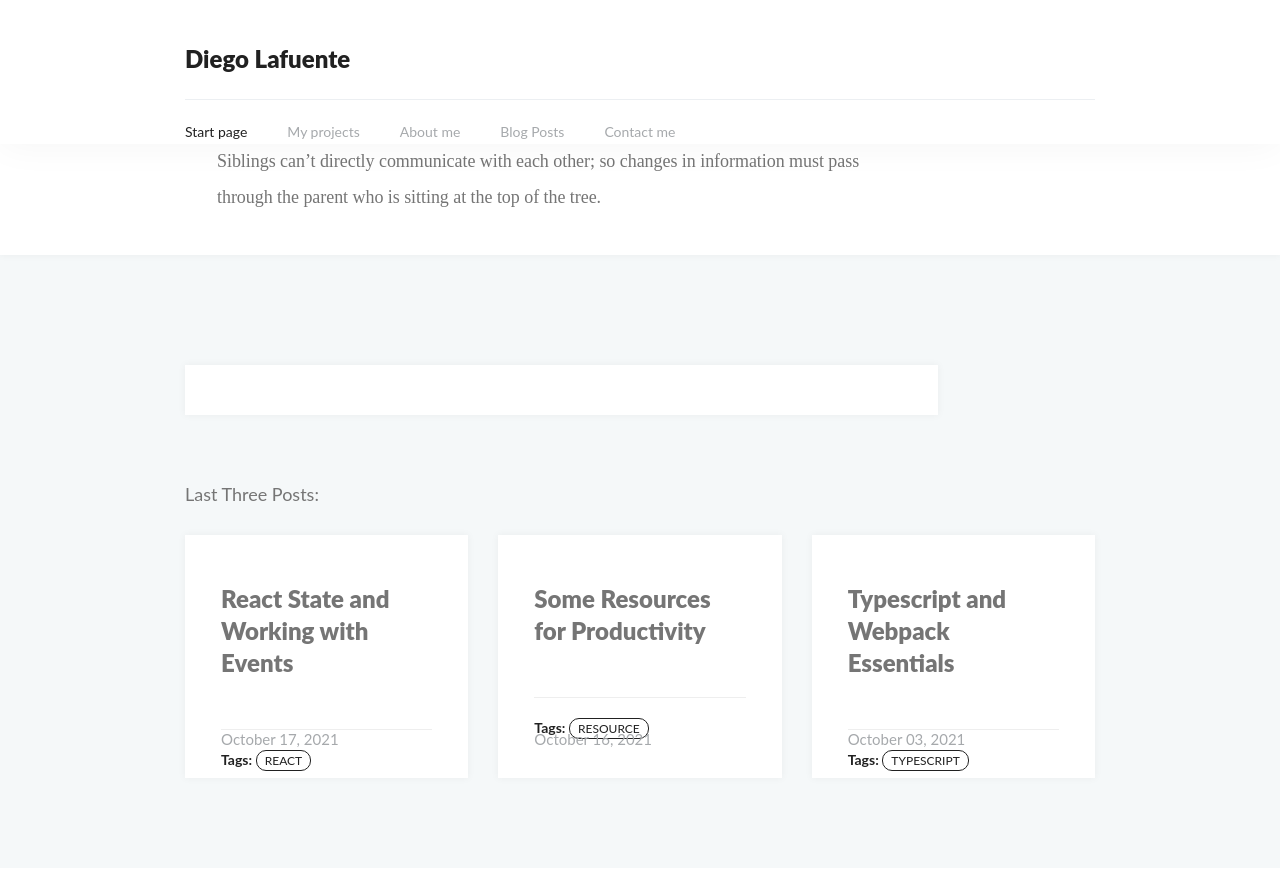
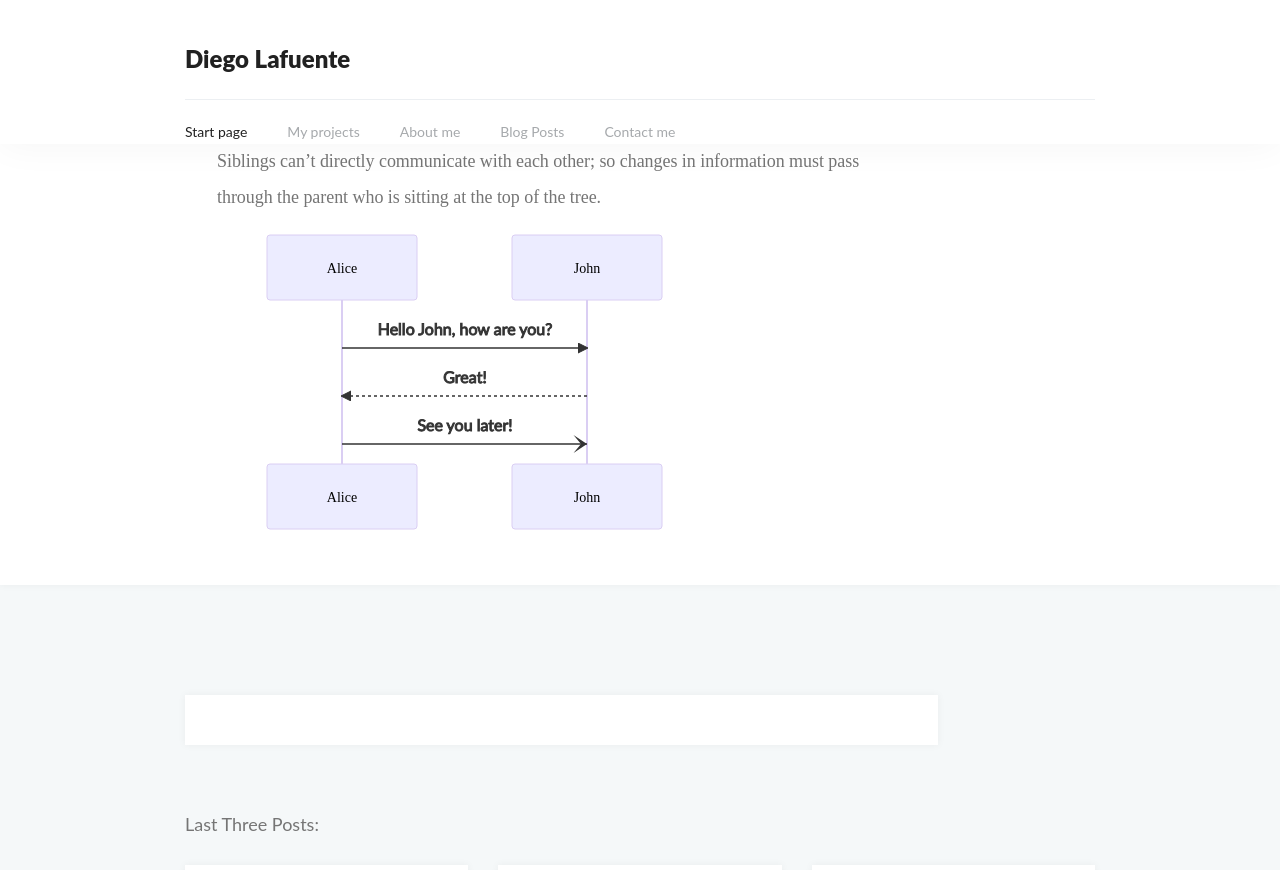
Before and after one commit to dlaf88/dlaf88.github.io, a Jekyll site: the page built from _posts/2021-10-17-react-state-and-working-with-events.md, in a window 1280 px wide and 900 px high, scrolled down 2975 px. Shown: the top 870 px of the window. Built offline with Jekyll 4.4.1, drawn with Linux system fonts in a browser that asks for light colours; nearby versions of some CDN libraries; library files that are not in the unit come from our copies; a script that is not in the unit is left out; comment, search, counter and statistics services are not loaded.

Commit message:
added change to allow mermaid

```diff
--- a/_posts/2021-10-17-react-state-and-working-with-events.md
+++ b/_posts/2021-10-17-react-state-and-working-with-events.md
@@ -94,12 +94,10 @@ You pass functions from Parents to Children. Props can only be passed from Paren
 
 Siblings can't directly communicate with each other; so changes in information must pass through the parent who is sitting at the top of the tree.
 
-{{<div class="mermaid">
+<div class="mermaid">
 sequenceDiagram
  Alice->>John: Hello John, how are you?
  John-->>Alice: Great!
  Alice-)John: See you later!
 
 </div>
-
-}}
```
